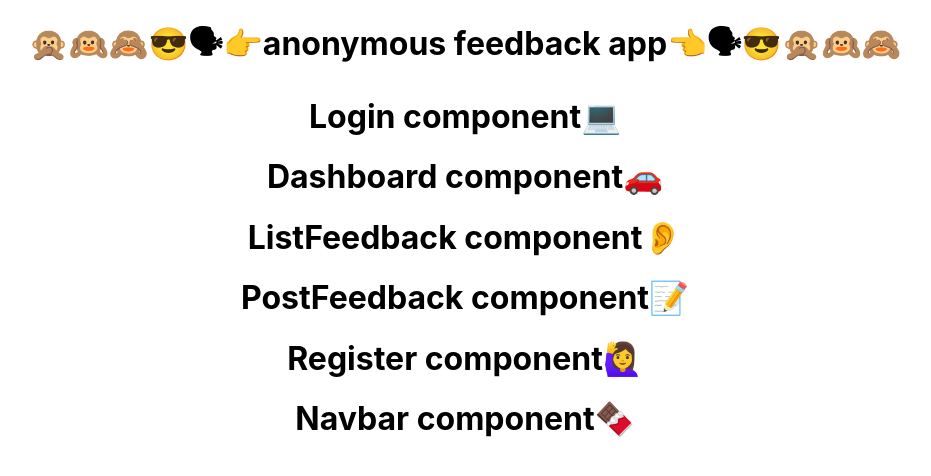
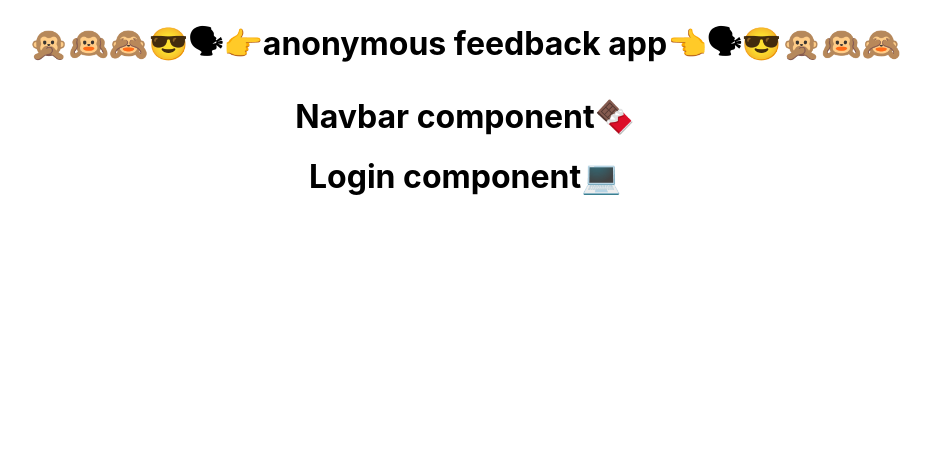
Before and after one commit to anonymous-team-feedback/anonymous-team-feedback-fe, a React (Create React App) app: page / in a window 1280 px wide. Shown: the top 476 px of the page, without its empty margins (175-1106 px from the left). Built offline with nearby package versions, Linux system fonts and the light colour scheme.

Commit message:
add PrivateRoute component, setup routes

```diff
--- a/src/App.js
+++ b/src/App.js
@@ -1,15 +1,37 @@
 import React from "react";
 import "./App.css";
 
+import { Route } from "react-router-dom";
+
 import Login from "./components/Login/Login.js";
 import Navbar from "./components/Navbar/Navbar.js";
+import PrivateRoute from "./components/PrivateRoute/PrivateRoute.js";
+import Dashboard from "./components/Dashboard/Dashboard.js";
+import Register from "./components/Register/Register.js";
 
 const App = props => {
   return (
     <div className="App">
-      <h1>🙊🙉🙈😎🗣👉anonymous feedback app👈🗣😎🙊🙉🙈</h1>
-      <Login />
-      <Navbar />
+      <h1>🙊🙉🙈😎🗣👉anonymous feedback app👈🗣😎🙊🙉🙈</h1>{" "}
+      <div>
+        <div>
+          <div>
+            <Navbar />
+          </div>
+          <div>
+            <Route exact path="/" component={Login} />
+          </div>
+          <div>
+            <Route path="/login" component={Login} />
+          </div>
+          <div>
+            <Route path="/signup" component={Register} />
+          </div>
+          <div>
+            <PrivateRoute exact path="/dashboard" component={Dashboard} />
+          </div>
+        </div>
+      </div>
     </div>
   );
 };
--- a/src/components/Login/Login.js
+++ b/src/components/Login/Login.js
@@ -1,15 +1,10 @@
 import React from "react";
 import { connect } from "react-redux";
-
-import Dashboard from "../Dashboard/Dashboard.js";
-import Register from "../Register/Register.js";
 
 const Login = props => {
   return (
     <div className="Login">
       <h1>Login component💻</h1>
-      <Dashboard />
-      <Register />
     </div>
   );
 };
--- a/src/components/PrivateRoute/PrivateRoute.js
+++ b/src/components/PrivateRoute/PrivateRoute.js
@@ -0,0 +1,18 @@
+import React from "react";
+import { Route, Redirect } from "react-router-dom";
+
+const PrivateRoute = ({ component: Component, ...rest }) => {
+  return (
+    <Route
+      {...rest}
+      render={props =>
+        localStorage.getItem("token") ? (
+          <Component {...props} />
+        ) : (
+          <Redirect to="/login" />
+        )
+      }
+    />
+  );
+};
+export default PrivateRoute;
--- a/src/index.js
+++ b/src/index.js
@@ -5,6 +5,7 @@ import { Provider } from "react-redux";
 import reducer from "./reducers";
 import thunk from "redux-thunk";
 import logger from "redux-logger";
+import { BrowserRouter as Router } from "react-router-dom";
 import "./index.css";
 
 import App from "./App";
@@ -12,8 +13,10 @@ import App from "./App";
 const store = createStore(reducer, applyMiddleware(thunk, logger));
 
 ReactDOM.render(
-  <Provider store={store}>
-    <App />
-  </Provider>,
+  <Router>
+    <Provider store={store}>
+      <App />
+    </Provider>
+  </Router>,
   document.getElementById("root")
 );
```
